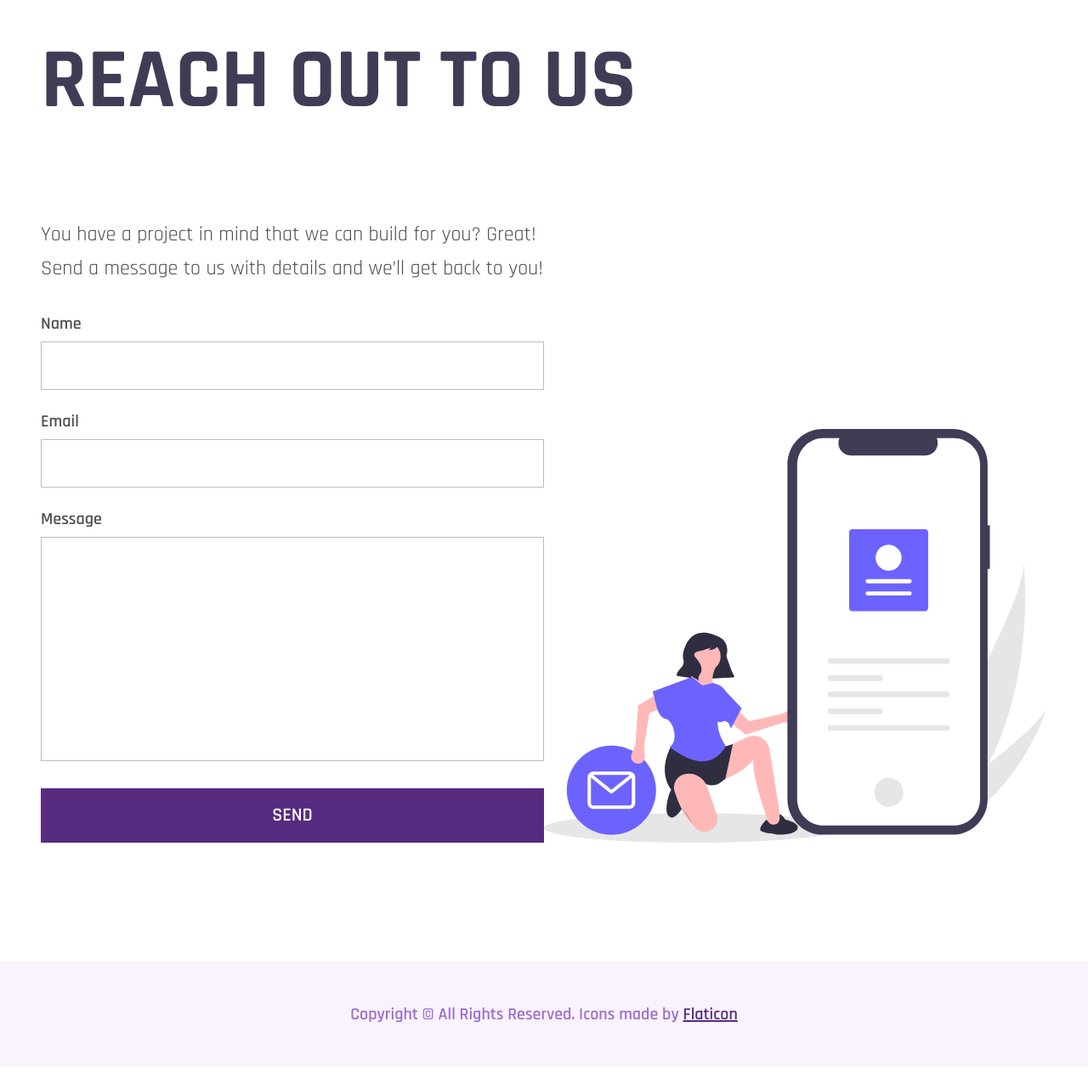
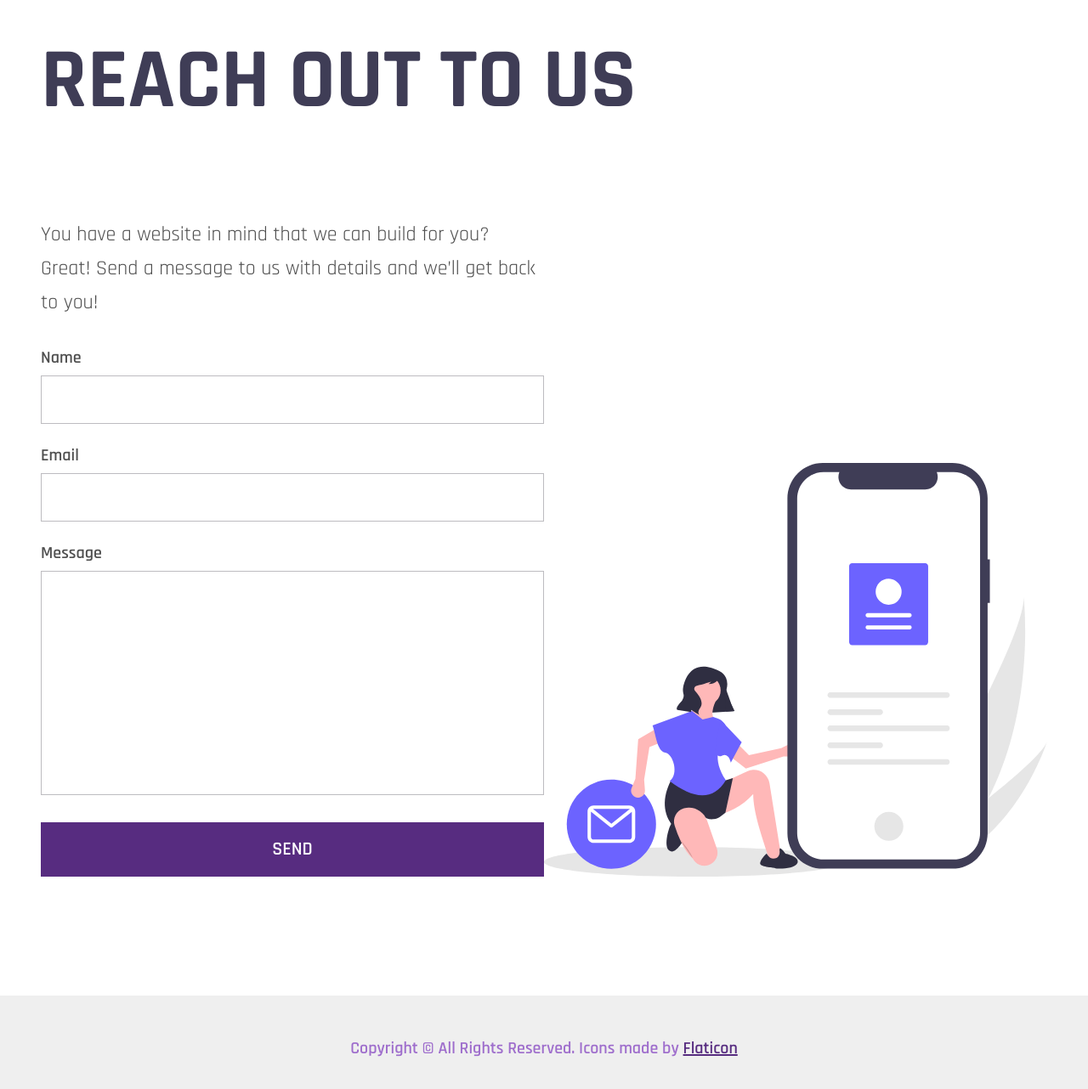
Before and after one commit to krckyboy/todorovic.dev, a React (Create React App) app in the folder client/: page / in a window 1280 px wide. Shown: the part 4014-5296 px from the top of the page at 85% size. Before the commit the page ends 5270 px from the top, so only its background shows below. Built offline with nearby package versions, Linux system fonts and the light colour scheme; the HTML template or start-up script is replaced by a standard one.

Commit message:
#18 Changed footer background-color + text in Form

```diff
--- a/client/src/components/layout/Footer.js
+++ b/client/src/components/layout/Footer.js
@@ -2,7 +2,7 @@ import React from 'react'
 import styled from 'styled-components'
 
 const Container = styled.footer`
-	background-color: #f8f3fd;
+	background-color: #efefef;
 	display: flex;
 	justify-content: center;
 	text-align: center;
--- a/client/src/sections/Form.js
+++ b/client/src/sections/Form.js
@@ -106,7 +106,7 @@ const Form = () => {
 				<FlexContainer>
 					<FormContent>
 						<Text className='commonText'>
-							You have a project in mind that we can build for you? Great! Send
+							You have a website in mind that we can build for you? Great! Send
 							a message to us with details and we’ll get back to you!
 						</Text>
 						<FormEl>
```
